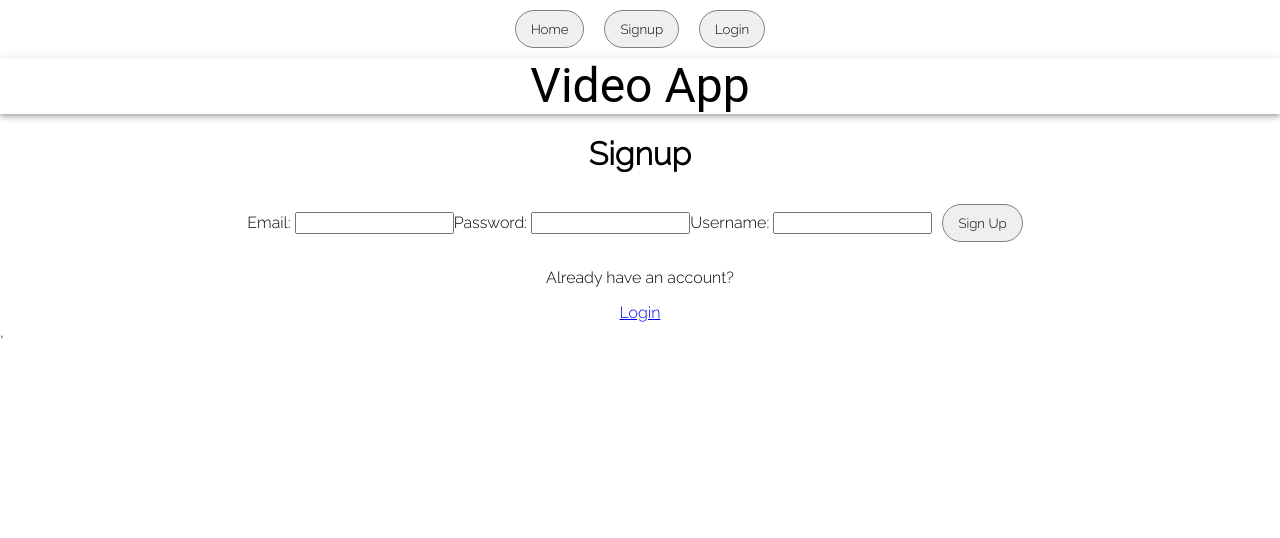
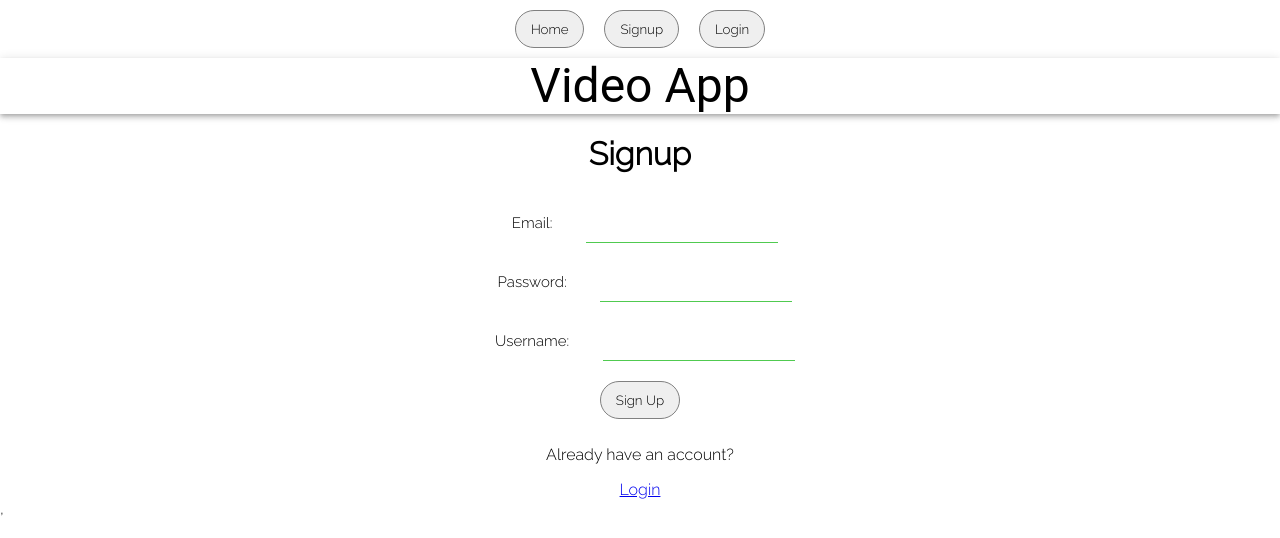
Before and after one commit to ayo-byte/video-chat-app, a React (Create React App) app in the folder client/: page /signup in a window 1280 px wide. Shown: the top 538 px of the page. Built offline with nearby package versions, Linux system fonts and the light colour scheme; no server answers.

Commit message:
push to check user edit issue

```diff
--- a/client/src/App.css
+++ b/client/src/App.css
@@ -49,3 +49,25 @@ margin: 10px;
 padding-left: 15px;
 padding-right: 15px;
 }
+
+.column{
+  display: flex;
+  flex-direction: column;
+  justify-content: center;
+}
+
+.spacing{
+  margin: 10px;
+  padding: 10px;
+  font-size: 15px;
+}
+
+.input-border{
+  border: none;
+  border-bottom: 1px solid rgb(80, 202, 80);
+}
+
+.font-green{
+  color:rgb(80, 202, 80);
+
+}
--- a/client/src/App.js
+++ b/client/src/App.js
@@ -40,7 +40,7 @@ function App() {
         <Route path='/' element={<Home />} />
         <Route path='/friends' element={<FriendList />} />
         <Route path='/friends/:id' element={<FriendDetails />} />
-        <Route path='/userProfile/:id' element={<UserDetails />} />
+        <Route path='/userprofile/:id' element={<UserDetails />} />
         <Route path='/userprofile/edit/:id' element={<EditProfile />} />
 
         <Route path='/signup' element={<Signup />} />
--- a/client/src/components/Navbar.js
+++ b/client/src/components/Navbar.js
@@ -24,7 +24,7 @@ export default function Navbar() {
 							<button>Profile</button>
 						</Link>
 						<button onClick={logoutUser}>Logout</button>
-						<b>{user.username}</b>
+						<b className="font-green">User: {user.username}</b>
 					</>
 				) : (
 					<>
--- a/client/src/components/UserCard.jsx
+++ b/client/src/components/UserCard.jsx
@@ -78,16 +78,19 @@ export default function UserCard({name, _id}) {
 	// 		})
 	// 		.catch(err => console.log(err))
 	// }
-
+    if (friends === ''){
+        return <></>
+    }
     return (
         <div>
             {user &&(
                 <>
                  <p>Username: {username}</p>
                  <p>Email: {email}</p>
-                <form  onSubmit={handleSubmit}>
+                <Link to={`/api/userprofile/edit/${id}`}>
                     <button type="submit">Edit Profile</button>
-                </form>
+                </Link>
+
                 <h3>My Friends</h3>
                 <div>
                     {friends}
--- a/client/src/pages/EditProfile.js
+++ b/client/src/pages/EditProfile.js
@@ -59,16 +59,16 @@ export default function EditProfile() {
     return (
         <div>
         <h1>Edit Profile</h1>
-        <form onSubmit={handleSubmit}>
+        {/* <form onSubmit={handleSubmit}>
             <label htmlFor="username">Username: </label>
             <input id="username" type="text" value={username} onChange={e => setUsername(e.target.value)}/>
             <label htmlFor="email"> Email: </label>
             <input id="email" type="text" value={email} onChange={e => setEmail(e.target.value)}/>
             {/* <label htmlFor="password">Password: </label>
             <input id="password" type="text" value={password} onChange={e => setPassword(e.target.value)}/> */}
-            <button type="submit">Update my Profile</button>
+            {/* <button type="submit">Update my Profile</button>
         </form>
-        <button onClick={deleteProfile}>Delete my Profile</button>
+        <button onClick={deleteProfile}>Delete my Profile</button> */}
      </div>
 
     )
--- a/client/src/pages/Login.js
+++ b/client/src/pages/Login.js
@@ -40,10 +40,11 @@ export default function Login() {
 		<div>
 			<h1>Login</h1>
 			<form onSubmit={handleSubmit}>
-				<label>Email: </label>
-				<input type="text" name="email" value={email} onChange={handleEmail} />
-				<label>Password: </label>
-				<input type="password" value={password} onChange={handlePassword} />
+				<label className="spacing">Email: </label>
+				<input className="spacing input-border" type="text" name="email" value={email} onChange={handleEmail} />
+				<br></br>
+				<label className="spacing">Password: </label>
+				<input className="spacing input-border" type="password" value={password} onChange={handlePassword} />
 
 				<button type="submit">Log in</button>
 			</form>
--- a/client/src/pages/Signup.js
+++ b/client/src/pages/Signup.js
@@ -39,16 +39,18 @@ export default function Signup() {
 	}
 
 	return (
-		<div>
+		<div className="column">
 			<h1>Signup</h1>
 			<form onSubmit={handleSubmit}>
-				<label>Email: </label>
-				<input type="text" name="email" value={email} onChange={handleEmail} />
-				<label>Password: </label>
-				<input type="password" value={password} onChange={handlePassword} />
-				<label>Username: </label>
-				<input type="text" value={username} onChange={handleUsername} />
-
+				<label className="spacing">Email: </label>
+				<input className="spacing input-border" type="text" name="email" value={email} onChange={handleEmail} />
+				<br></br>
+				<label className="spacing">Password: </label>
+				<input className="spacing input-border" type="password" value={password} onChange={handlePassword} />
+				<br></br>
+				<label className="spacing">Username: </label>
+				<input className="spacing input-border" type="text" value={username} onChange={handleUsername} />
+				<br></br>
 				<button type="submit">Sign Up</button>
 			</form>
 
```
Also changed, not shown: 1 other file (tests, documents, lock files or other folders).
